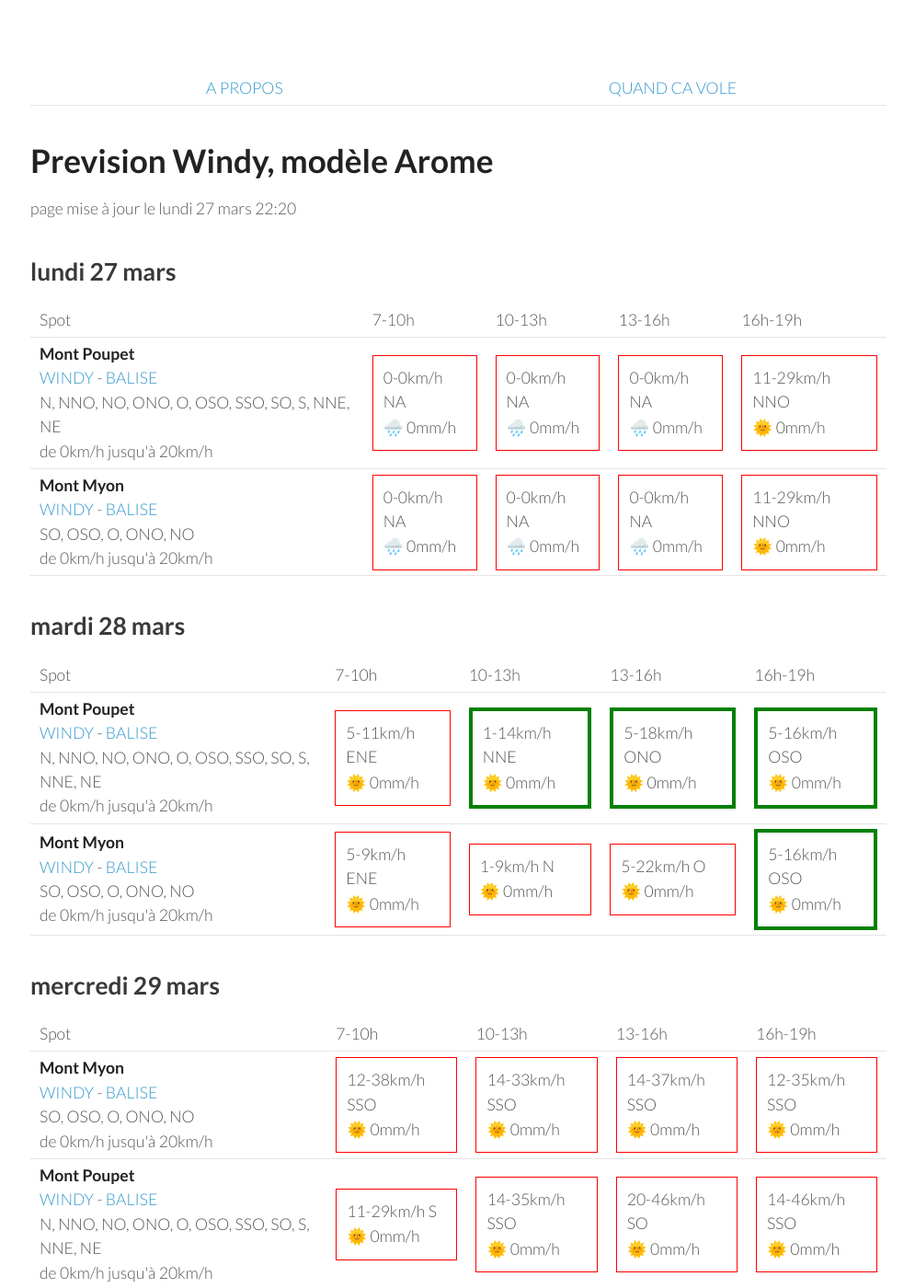
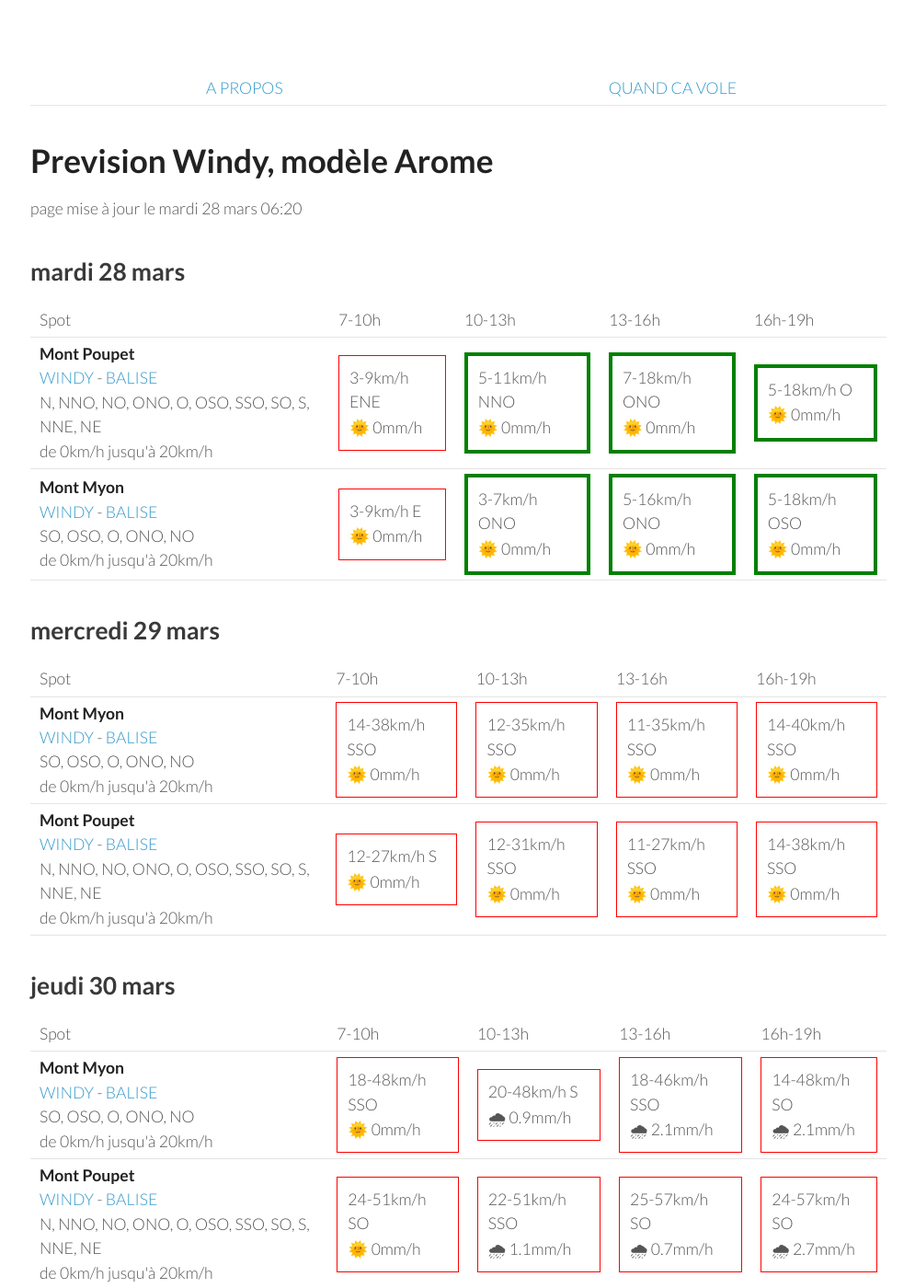
Before and after one commit to parapente-dans-le-nord/parapente-dans-le-nord.github.io, a Jekyll site: the page built from jura.markdown, in a window 1280 px wide and 1400 px high. Shown: the whole window at 92% size, without its empty margins (25-1020 px from the left). Built offline with Jekyll 4.4.1, drawn with Linux system fonts in a browser that asks for light colours; some of the changed text lies outside the part shown.

Commit message:
update index.markdown

```diff
--- a/jura.markdown
+++ b/jura.markdown
@@ -7,42 +7,8 @@ title:  "Tous les spots"
 {: .links}
 
 # Prevision Windy, modèle Arome
-page mise à jour le lundi 27 mars 22:20
+page mise à jour le mardi 28 mars 06:20
 
-## lundi 27 mars
-
-{::nomarkdown}
-<table>
-  <tbody>
-    <tr>
-      <td>Spot</td>
-      <td>7-10h</td>
-      <td>10-13h</td>
-      <td>13-16h</td>
-      <td>16h-19h</td>
-    </tr>
-<tr>
-        <td><strong>Mont Poupet</strong><br><a href="https://windy.com/46.970/5.876?46.541,5.876,8">WINDY</a> - <span class=""><a href="http://www.balisemeteo.com/balise.php?idBalise=92">BALISE</a> </span><br> <span class="vent-favorable">N, NNO, NO, ONO, O, OSO, SSO, SO, S, NNE, NE</span><br><span class="force-vent">de 0km/h jusqu'à 20km/h</span> </td>
-
-            <td><div class="not-flyable"><p>0-0km/h NA</p><p>🌧️ 0mm/h</p></div></td>
-            <td><div class="not-flyable"><p>0-0km/h NA</p><p>🌧️ 0mm/h</p></div></td>
-            <td><div class="not-flyable"><p>0-0km/h NA</p><p>🌧️ 0mm/h</p></div></td>
-            <td><div class="not-flyable"><p>11-29km/h NNO</p><p>🌞 0mm/h</p></div></td>
-
-    </tr>
-<tr>
-        <td><strong>Mont Myon</strong><br><a href="https://windy.com/46.331/5.397?45.898,5.394,8,m:eWoagj8">WINDY</a> - <span class=""><a href="http://www.balisemeteo.com/balise.php?idBalise=70">BALISE</a> </span><br> <span class="vent-favorable">SO, OSO, O, ONO, NO</span><br><span class="force-vent">de 0km/h jusqu'à 20km/h</span> </td>
-
-            <td><div class="not-flyable"><p>0-0km/h NA</p><p>🌧️ 0mm/h</p></div></td>
-            <td><div class="not-flyable"><p>0-0km/h NA</p><p>🌧️ 0mm/h</p></div></td>
-            <td><div class="not-flyable"><p>0-0km/h NA</p><p>🌧️ 0mm/h</p></div></td>
-            <td><div class="not-flyable"><p>11-29km/h NNO</p><p>🌞 0mm/h</p></div></td>
-
-    </tr>
-
-</tbody>
-</table>
-{:/}
 ## mardi 28 mars
 
 {::nomarkdown}
@@ -58,20 +24,20 @@ page mise à jour le lundi 27 mars 22:20
 <tr>
         <td><strong>Mont Poupet</strong><br><a href="https://windy.com/46.970/5.876?46.541,5.876,8">WINDY</a> - <span class=""><a href="http://www.balisemeteo.com/balise.php?idBalise=92">BALISE</a> </span><br> <span class="vent-favorable">N, NNO, NO, ONO, O, OSO, SSO, SO, S, NNE, NE</span><br><span class="force-vent">de 0km/h jusqu'à 20km/h</span> </td>
 
-            <td><div class="not-flyable"><p>5-11km/h ENE</p><p>🌞 0mm/h</p></div></td>
-            <td><div class="flyable"><p>1-14km/h NNE</p><p>🌞 0mm/h</p></div></td>
-            <td><div class="flyable"><p>5-18km/h ONO</p><p>🌞 0mm/h</p></div></td>
-            <td><div class="flyable"><p>5-16km/h OSO</p><p>🌞 0mm/h</p></div></td>
+            <td><div class="not-flyable"><p>3-9km/h ENE</p><p>🌞 0mm/h</p></div></td>
+            <td><div class="flyable"><p>5-11km/h NNO</p><p>🌞 0mm/h</p></div></td>
+            <td><div class="flyable"><p>7-18km/h ONO</p><p>🌞 0mm/h</p></div></td>
+            <td><div class="flyable"><p>5-18km/h O</p><p>🌞 0mm/h</p></div></td>
 
 
     </tr>
 <tr>
         <td><strong>Mont Myon</strong><br><a href="https://windy.com/46.331/5.397?45.898,5.394,8,m:eWoagj8">WINDY</a> - <span class=""><a href="http://www.balisemeteo.com/balise.php?idBalise=70">BALISE</a> </span><br> <span class="vent-favorable">SO, OSO, O, ONO, NO</span><br><span class="force-vent">de 0km/h jusqu'à 20km/h</span> </td>
 
-            <td><div class="not-flyable"><p>5-9km/h ENE</p><p>🌞 0mm/h</p></div></td>
-            <td><div class="not-flyable"><p>1-9km/h N</p><p>🌞 0mm/h</p></div></td>
-            <td><div class="not-flyable"><p>5-22km/h O</p><p>🌞 0mm/h</p></div></td>
-            <td><div class="flyable"><p>5-16km/h OSO</p><p>🌞 0mm/h</p></div></td>
+            <td><div class="not-flyable"><p>3-9km/h E</p><p>🌞 0mm/h</p></div></td>
+            <td><div class="flyable"><p>3-7km/h ONO</p><p>🌞 0mm/h</p></div></td>
+            <td><div class="flyable"><p>5-16km/h ONO</p><p>🌞 0mm/h</p></div></td>
+            <td><div class="flyable"><p>5-18km/h OSO</p><p>🌞 0mm/h</p></div></td>
 
 
     </tr>
@@ -94,20 +60,20 @@ page mise à jour le lundi 27 mars 22:20
 <tr>
         <td><strong>Mont Myon</strong><br><a href="https://windy.com/46.331/5.397?45.898,5.394,8,m:eWoagj8">WINDY</a> - <span class=""><a href="http://www.balisemeteo.com/balise.php?idBalise=70">BALISE</a> </span><br> <span class="vent-favorable">SO, OSO, O, ONO, NO</span><br><span class="force-vent">de 0km/h jusqu'à 20km/h</span> </td>
 
-            <td><div class="not-flyable"><p>12-38km/h SSO</p><p>🌞 0mm/h</p></div></td>
-            <td><div class="not-flyable"><p>14-33km/h SSO</p><p>🌞 0mm/h</p></div></td>
-            <td><div class="not-flyable"><p>14-37km/h SSO</p><p>🌞 0mm/h</p></div></td>
+            <td><div class="not-flyable"><p>14-38km/h SSO</p><p>🌞 0mm/h</p></div></td>
             <td><div class="not-flyable"><p>12-35km/h SSO</p><p>🌞 0mm/h</p></div></td>
+            <td><div class="not-flyable"><p>11-35km/h SSO</p><p>🌞 0mm/h</p></div></td>
+            <td><div class="not-flyable"><p>14-40km/h SSO</p><p>🌞 0mm/h</p></div></td>
 
 
     </tr>
 <tr>
         <td><strong>Mont Poupet</strong><br><a href="https://windy.com/46.970/5.876?46.541,5.876,8">WINDY</a> - <span class=""><a href="http://www.balisemeteo.com/balise.php?idBalise=92">BALISE</a> </span><br> <span class="vent-favorable">N, NNO, NO, ONO, O, OSO, SSO, SO, S, NNE, NE</span><br><span class="force-vent">de 0km/h jusqu'à 20km/h</span> </td>
 
-            <td><div class="not-flyable"><p>11-29km/h S</p><p>🌞 0mm/h</p></div></td>
-            <td><div class="not-flyable"><p>14-35km/h SSO</p><p>🌞 0mm/h</p></div></td>
-            <td><div class="not-flyable"><p>20-46km/h SO</p><p>🌞 0mm/h</p></div></td>
-            <td><div class="not-flyable"><p>14-46km/h SSO</p><p>🌞 0mm/h</p></div></td>
+            <td><div class="not-flyable"><p>12-27km/h S</p><p>🌞 0mm/h</p></div></td>
+            <td><div class="not-flyable"><p>12-31km/h SSO</p><p>🌞 0mm/h</p></div></td>
+            <td><div class="not-flyable"><p>11-27km/h SSO</p><p>🌞 0mm/h</p></div></td>
+            <td><div class="not-flyable"><p>14-38km/h SSO</p><p>🌞 0mm/h</p></div></td>
 
 
     </tr>
@@ -130,20 +96,20 @@ page mise à jour le lundi 27 mars 22:20
 <tr>
         <td><strong>Mont Myon</strong><br><a href="https://windy.com/46.331/5.397?45.898,5.394,8,m:eWoagj8">WINDY</a> - <span class=""><a href="http://www.balisemeteo.com/balise.php?idBalise=70">BALISE</a> </span><br> <span class="vent-favorable">SO, OSO, O, ONO, NO</span><br><span class="force-vent">de 0km/h jusqu'à 20km/h</span> </td>
 
-            <td><div class="not-flyable"><p>18-48km/h SSO</p><p>🌧 2.2mm/h</p></div></td>
-            <td><div class="not-flyable"><p>22-48km/h S</p><p>🌧 2mm/h</p></div></td>
-            <td><div class="not-flyable"><p>16-48km/h SSO</p><p>🌧 1.1mm/h</p></div></td>
-            <td><div class="not-flyable"><p>14-37km/h SSO</p><p>🌧 4.2mm/h</p></div></td>
+            <td><div class="not-flyable"><p>18-48km/h SSO</p><p>🌞 0mm/h</p></div></td>
+            <td><div class="not-flyable"><p>20-48km/h S</p><p>🌧 0.9mm/h</p></div></td>
+            <td><div class="not-flyable"><p>18-46km/h SSO</p><p>🌧 2.1mm/h</p></div></td>
+            <td><div class="not-flyable"><p>14-48km/h SO</p><p>🌧 2.1mm/h</p></div></td>
 
 
     </tr>
 <tr>
         <td><strong>Mont Poupet</strong><br><a href="https://windy.com/46.970/5.876?46.541,5.876,8">WINDY</a> - <span class=""><a href="http://www.balisemeteo.com/balise.php?idBalise=92">BALISE</a> </span><br> <span class="vent-favorable">N, NNO, NO, ONO, O, OSO, SSO, SO, S, NNE, NE</span><br><span class="force-vent">de 0km/h jusqu'à 20km/h</span> </td>
 
-            <td><div class="not-flyable"><p>22-48km/h SO</p><p>🌧 0.4mm/h</p></div></td>
-            <td><div class="not-flyable"><p>22-51km/h SSO</p><p>🌧 3.4mm/h</p></div></td>
-            <td><div class="not-flyable"><p>20-50km/h SO</p><p>🌧 2.2mm/h</p></div></td>
-            <td><div class="not-flyable"><p>20-48km/h SO</p><p>🌧 1.8mm/h</p></div></td>
+            <td><div class="not-flyable"><p>24-51km/h SO</p><p>🌞 0mm/h</p></div></td>
+            <td><div class="not-flyable"><p>22-51km/h SSO</p><p>🌧 1.1mm/h</p></div></td>
+            <td><div class="not-flyable"><p>25-57km/h SO</p><p>🌧 0.7mm/h</p></div></td>
+            <td><div class="not-flyable"><p>24-57km/h SO</p><p>🌧 2.7mm/h</p></div></td>
 
 
     </tr>
@@ -166,8 +132,8 @@ page mise à jour le lundi 27 mars 22:20
 <tr>
         <td><strong>Mont Myon</strong><br><a href="https://windy.com/46.331/5.397?45.898,5.394,8,m:eWoagj8">WINDY</a> - <span class=""><a href="http://www.balisemeteo.com/balise.php?idBalise=70">BALISE</a> </span><br> <span class="vent-favorable">SO, OSO, O, ONO, NO</span><br><span class="force-vent">de 0km/h jusqu'à 20km/h</span> </td>
 
-            <td><div class="not-flyable"><p>31-66km/h S</p><p>🌧 1.5mm/h</p></div></td>
-            <td><div class="not-flyable"><p>18-74km/h SO</p><p>🌧 3.9mm/h</p></div></td>
+            <td><div class="not-flyable"><p>22-59km/h SO</p><p>🌧 4.1mm/h</p></div></td>
+            <td><div class="not-flyable"><p>18-53km/h SO</p><p>🌧 1.6mm/h</p></div></td>
             <td><div class="not-flyable"><p>24-59km/h OSO</p><p>🌧 1.7mm/h</p></div></td>
             <td><div class="not-flyable"><p>20-57km/h OSO</p><p>🌧 2.6mm/h</p></div></td>
 
@@ -176,8 +142,8 @@ page mise à jour le lundi 27 mars 22:20
 <tr>
         <td><strong>Mont Poupet</strong><br><a href="https://windy.com/46.970/5.876?46.541,5.876,8">WINDY</a> - <span class=""><a href="http://www.balisemeteo.com/balise.php?idBalise=92">BALISE</a> </span><br> <span class="vent-favorable">N, NNO, NO, ONO, O, OSO, SSO, SO, S, NNE, NE</span><br><span class="force-vent">de 0km/h jusqu'à 20km/h</span> </td>
 
-            <td><div class="not-flyable"><p>33-66km/h SSO</p><p>🌧 0.8mm/h</p></div></td>
-            <td><div class="not-flyable"><p>25-79km/h SO</p><p>🌧 4.5mm/h</p></div></td>
+            <td><div class="not-flyable"><p>33-74km/h SO</p><p>🌧 5mm/h</p></div></td>
+            <td><div class="not-flyable"><p>24-70km/h SO</p><p>🌧 3.4mm/h</p></div></td>
             <td><div class="not-flyable"><p>24-79km/h SO</p><p>🌧 2.2mm/h</p></div></td>
             <td><div class="not-flyable"><p>27-75km/h SO</p><p>🌧 2.7mm/h</p></div></td>
 
```
